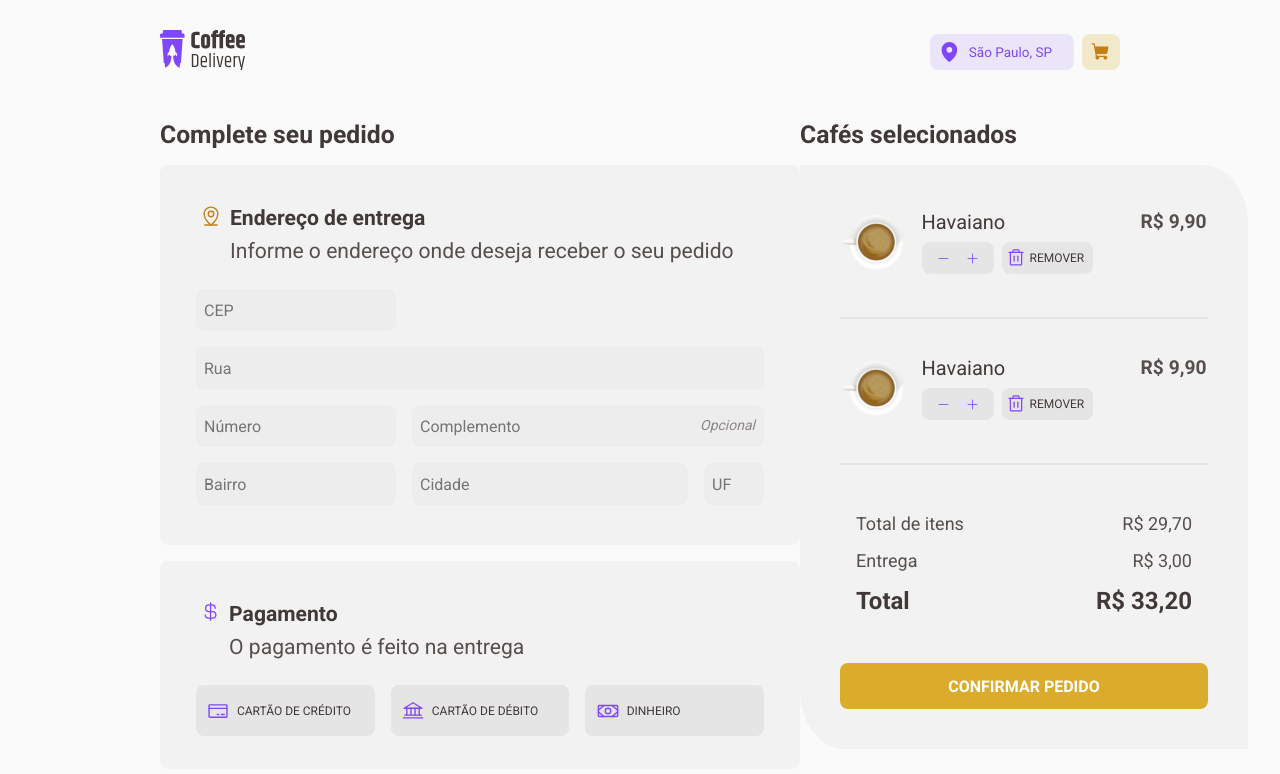
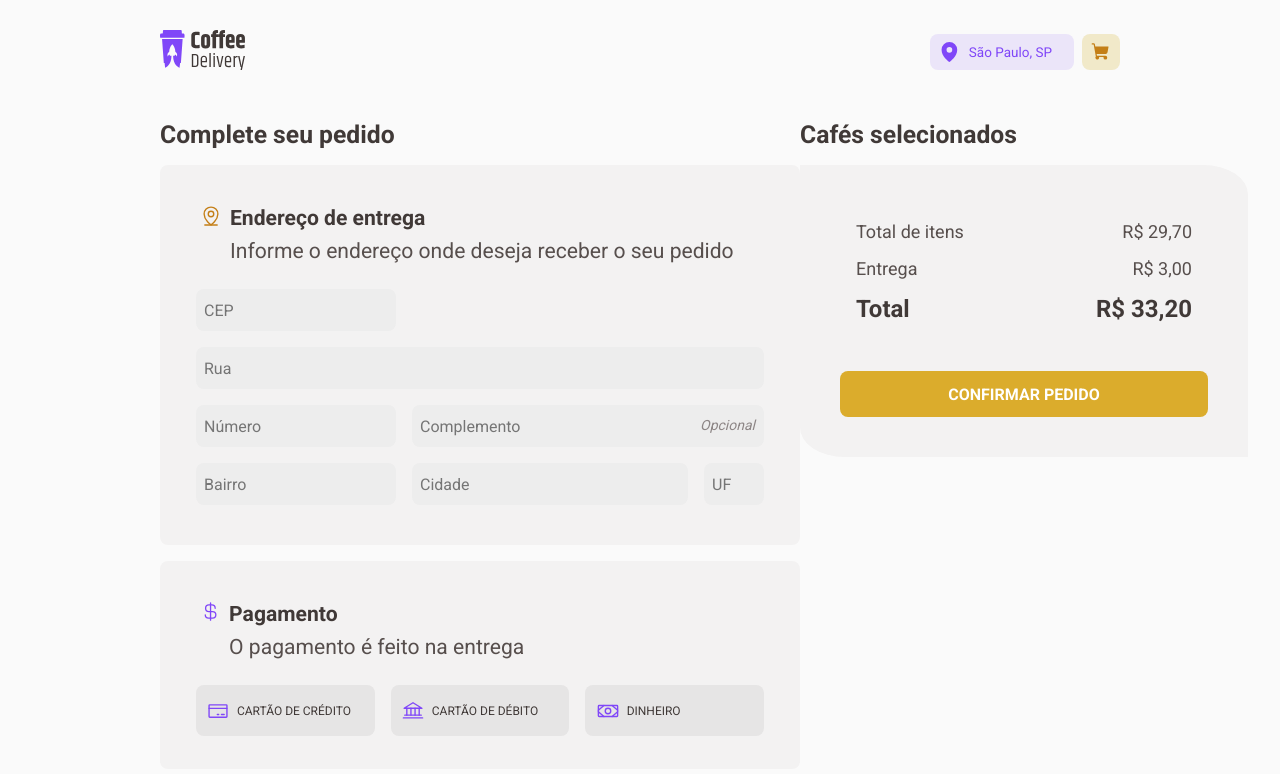
Before and after one commit to chelfonseca/coffee-delivery, a React (Vite) app: page /checkout in a window 1280 px wide. Shown: the top 774 px of the page. Built offline with nearby package versions, Linux system fonts and the light colour scheme.

Commit message:
select list items

```diff
--- a/src/components/Counter/index.tsx
+++ b/src/components/Counter/index.tsx
@@ -6,18 +6,41 @@ import { OrderContext } from '../../contexts/OrderContext'
 interface CounterProps {
   id: string
   itemQuantity: number
+  upDateCart?: boolean
 }
 
-export function Counter({ id, itemQuantity }: CounterProps) {
-  const { addNewOrder, removeOrder } = useContext(OrderContext)
+export function Counter({
+  id,
+  itemQuantity,
+  upDateCart = false,
+}: CounterProps) {
+  const { addNewOrder, removeOrder, handleUpdateCart } =
+    useContext(OrderContext)
+
+  function removeOrderAndUpdateCart(id: string) {
+    removeOrder(id)
+    handleUpdateCart()
+  }
+  function addNewOrderAndUpdateCart(id: string) {
+    addNewOrder(id)
+    handleUpdateCart()
+  }
 
   return (
     <CounterContainer>
-      <div onClick={() => removeOrder(id)}>
+      <div
+        onClick={() =>
+          upDateCart ? removeOrderAndUpdateCart(id) : removeOrder(id)
+        }
+      >
         <Minus size={13} />
       </div>
       <p>{itemQuantity}</p>
-      <div onClick={() => addNewOrder(id)}>
+      <div
+        onClick={() =>
+          upDateCart ? addNewOrderAndUpdateCart(id) : addNewOrder(id)
+        }
+      >
         <Plus size={13} />
       </div>
     </CounterContainer>
--- a/src/contexts/OrderContext.tsx
+++ b/src/contexts/OrderContext.tsx
@@ -46,6 +46,7 @@ export interface OrderContextType {
   addNewOrder: (id: string) => void
   removeOrder: (id: string) => void
   handleUpdateCart: () => void
+  removeAllOrder: (id: string) => void
 }
 
 export const OrderContext = createContext({} as OrderContextType)
@@ -99,7 +100,23 @@ export function OrderContextProvider({ children }: OrderContextProviderProps) {
   }
 
   function handleUpdateCart() {
-    setCart(temporaryCart)
+    const itemsSorted = temporaryCart.sort(
+      (a, b) => Number(a.id) - Number(b.id),
+    )
+    setCart((items) => [...itemsSorted])
+  }
+
+  function removeAllOrder(idProduct: string) {
+    const item = temporaryCart.find((item) => item.id === idProduct)
+
+    if (item) {
+      const itemsWithoutItem = temporaryCart.filter(
+        (item) => item.id !== idProduct,
+      )
+      setTemporaryCart((items) => [...itemsWithoutItem])
+    }
+
+    handleUpdateCart()
   }
 
   return (
@@ -115,6 +132,7 @@ export function OrderContextProvider({ children }: OrderContextProviderProps) {
         addNewOrder,
         removeOrder,
         handleUpdateCart,
+        removeAllOrder,
       }}
     >
       {children}
--- a/src/pages/Checkout/Components/Selected/Components/CoffeeCardSelected/index.tsx
+++ b/src/pages/Checkout/Components/Selected/Components/CoffeeCardSelected/index.tsx
@@ -10,25 +10,41 @@ import { Trash } from 'phosphor-react'
 
 import { Counter } from '../../../../../../components/Counter'
 
-import Havaiano from '../../../../../../products/coffeeImages/Havaiano.svg'
+import { useContext } from 'react'
+import { OrderContext } from '../../../../../../contexts/OrderContext'
 
-export function CoffeeCardSelected() {
+interface CoffeeCardSelectedProps {
+  id: string
+  name?: string
+  coffeeImage?: string
+  price?: number
+  itemQuantity: number
+}
+
+export function CoffeeCardSelected({
+  id,
+  name,
+  coffeeImage,
+  price,
+  itemQuantity,
+}: CoffeeCardSelectedProps) {
+  const { removeAllOrder } = useContext(OrderContext)
   return (
     <CoffeeCardSelectedContainer>
       <InfoContainer>
-        <img src={Havaiano} alt="" />
+        <img src={coffeeImage} alt="" />
         <Details>
-          <p>Havaiano</p>
+          <p>{name}</p>
           <Actions>
-            <Counter />
-            <Remove>
+            <Counter id={id} itemQuantity={itemQuantity} upDateCart />
+            <Remove onClick={() => removeAllOrder(id)}>
               <Trash size={20} />
               <p>Remover</p>
             </Remove>
           </Actions>
         </Details>
       </InfoContainer>
-      <span>R$ 9,90</span>
+      <span>R$ {price?.toFixed(2)}</span>
     </CoffeeCardSelectedContainer>
   )
 }
--- a/src/pages/Checkout/Components/Selected/Components/CoffeeCardSelected/styles.ts
+++ b/src/pages/Checkout/Components/Selected/Components/CoffeeCardSelected/styles.ts
@@ -27,7 +27,7 @@ export const InfoContainer = styled.div`
 
   p {
     color: ${(props) => props.theme['base-subtitle']};
-    font-size: 1.25rem;
+    font-size: 1rem;
   }
 `
 export const Details = styled.div`
--- a/src/pages/Checkout/Components/Selected/index.tsx
+++ b/src/pages/Checkout/Components/Selected/index.tsx
@@ -5,15 +5,32 @@ import {
   SelectedContainerMain,
 } from './styles'
 
+import { useContext } from 'react'
+import { OrderContext } from '../../../../contexts/OrderContext'
+
 export function Selected() {
+  const { coffees, cart } = useContext(OrderContext)
+
   return (
     <SelectedContainer>
       <h3>Cafés selecionados</h3>
       <SelectedContainerMain>
-        <CoffeeCardSelected />
-        <hr />
-        <CoffeeCardSelected />
-        <hr />
+        {cart.map((item) => {
+          const coffee = coffees.find((coffee) => coffee.id === item.id)
+
+          return (
+            <div key={item.id}>
+              <CoffeeCardSelected
+                id={item.id}
+                name={coffee?.name}
+                coffeeImage={coffee?.coffeeImage}
+                price={coffee?.price}
+                itemQuantity={item.quantity}
+              ></CoffeeCardSelected>
+              <hr />
+            </div>
+          )
+        })}
         <table>
           <tbody>
             <tr>
```
Also changed, not shown: src/products/products.ts (+0 -28 lines).
